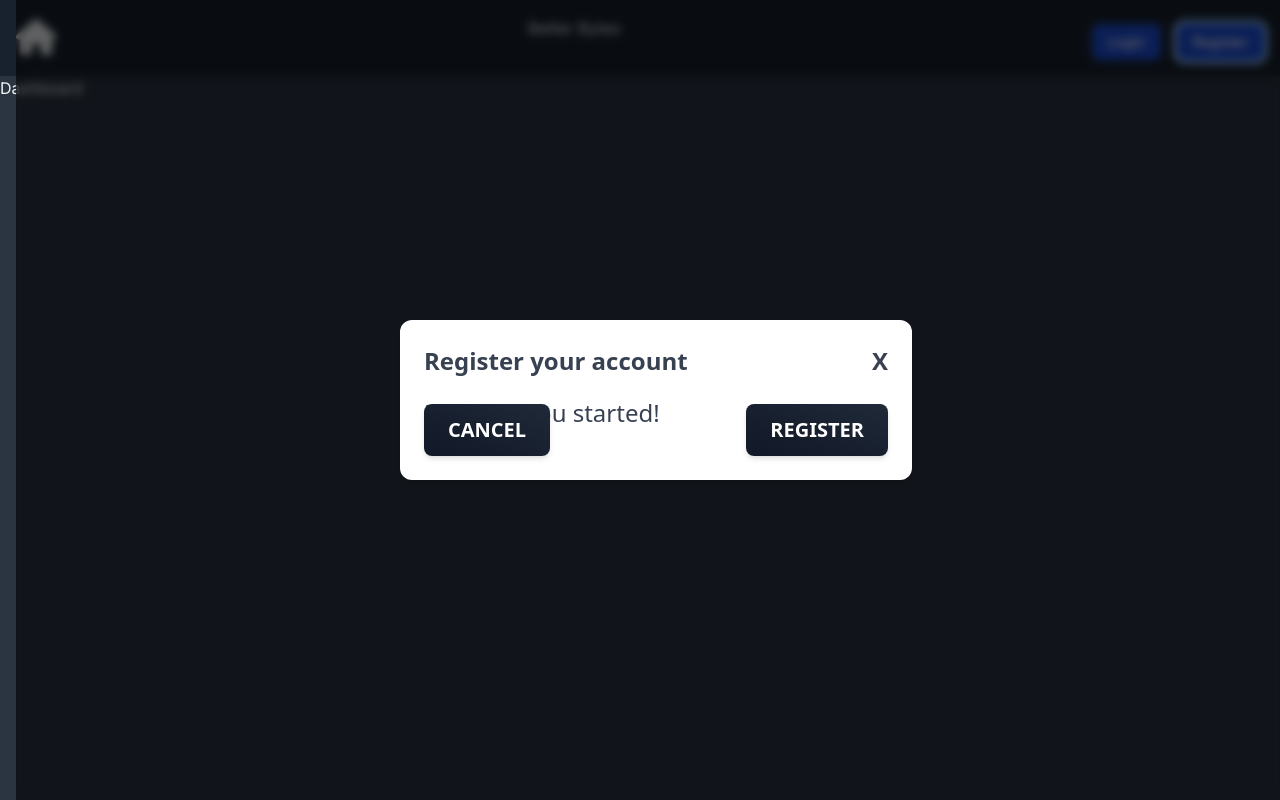
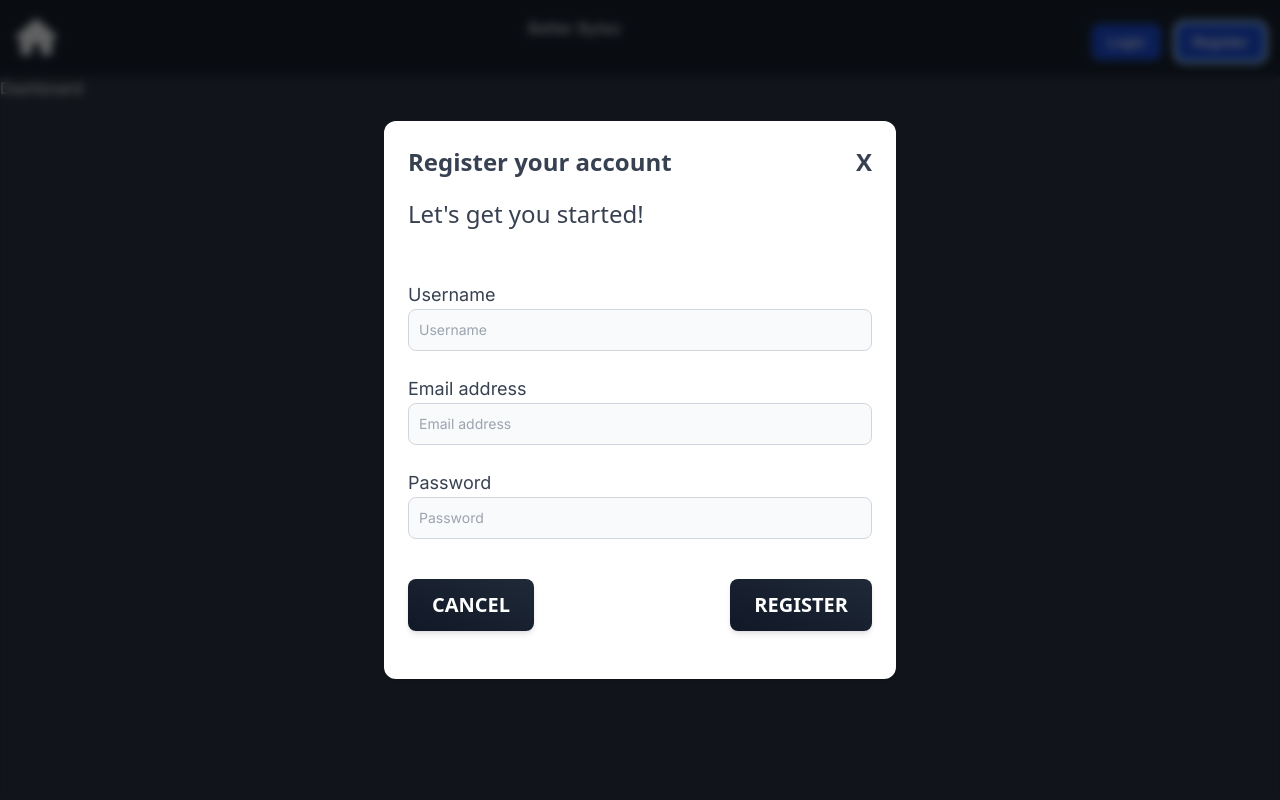
Before and after one commit to MikeTheFyke/better-byte, a Next.js app: page / in a window 1280 px wide. Both pictures are taken after a click on the button "Register". Built offline with nearby package versions, Linux system fonts and the light colour scheme; no server answers.

Commit message:
Added register form to register dialog

```diff
--- a/app/(components)/RegisterButton.tsx
+++ b/app/(components)/RegisterButton.tsx
@@ -4,8 +4,6 @@ import RegisterDialog from "./RegisterDialog";
 
 export const RegisterButton = () => {
 	const [registerDialogOpen, setRegisterDialogOpen] = useState(false);
-
-	console.log("Is register open? : ", registerDialogOpen);
 
 	return (
 		<>
--- a/app/(components)/RegisterDialog.tsx
+++ b/app/(components)/RegisterDialog.tsx
@@ -1,5 +1,6 @@
 import { useRouter } from "next/navigation";
 import React, { Dispatch, SetStateAction } from "react";
+import { RegisterForm } from "./RegisterForm";
 
 interface Props {
 	registerDialogOpen: boolean;
@@ -12,27 +13,15 @@ const RegisterDialog = ({
 }: Props) => {
 	const router = useRouter();
 
-	// const deleteRecipe = async () => {
-	// 	const res = await fetch(`http://localhost:3000/api/Recipes/${recipeId}`, {
-	// 		method: "DELETE",
-	// 	});
-	// 	if (res.ok) {
-	// 		setOpenDeleteDialog(false);
-	// 		router.refresh();
-	// 	} else {
-	// 		throw new Error("Failed to update Recipe.");
-	// 	}
-	// };
-
 	return (
 		<div
 			data-dialog-backdrop="register-dialog"
 			data-dialog-backdrop-close="true"
-			className="fixed inset-0 z-[999] grid h-screen w-screen place-items-center bg-black bg-opacity-60 backdrop-blur-sm transition-opacity duration-300"
+			className="fixed top-0 left-o -inset-4 z-[999] grid h-screen w-screen place-items-center bg-black bg-opacity-60 backdrop-blur-sm transition-opacity duration-300"
 		>
 			<div
 				data-dialog="register-dialog"
-				className="relative mx-auto flex w-full max-w-[32rem] flex-col rounded-xl bg-white bg-clip-border text-gray-700 shadow-md h-[20%]"
+				className="relative mx-auto flex w-full max-w-[32rem] flex-col rounded-xl bg-white bg-clip-border text-gray-700 shadow-md h-[558px]"
 			>
 				{/* Main container */}
 				<div className="flex flex-col gap-4 p-6">
@@ -57,22 +46,10 @@ const RegisterDialog = ({
 					</div>
 				</div>
 				{/* End of main container */}
-				<div className="p-6 pt-0 absolute bottom-0 w-full flex flex-row justify-between">
-					<button
-						className="block select-none rounded-lg bg-gradient-to-tr from-gray-900 to-gray-800 py-3 px-6 text-center font-sans text-xl font-bold uppercase text-white shadow-md shadow-gray-900/10 transition-all hover:shadow-lg hover:shadow-gray-900/20 active:opacity-[0.85] disabled:pointer-events-none disabled:opacity-50 disabled:shadow-none"
-						type="button"
-						onClick={() => setRegisterDialogOpen(false)}
-					>
-						Cancel
-					</button>
-					<button
-						className="block select-none rounded-lg bg-gradient-to-tr from-gray-900 to-gray-800 py-3 px-6 text-center font-sans text-xl font-bold uppercase text-white shadow-md shadow-gray-900/10 transition-all hover:shadow-lg hover:shadow-gray-900/20 active:opacity-[0.85] disabled:pointer-events-none disabled:opacity-50 disabled:shadow-none"
-						type="button"
-						// onClick={() => deleteRecipe()}
-					>
-						Register
-					</button>
-				</div>
+				<RegisterForm
+					registerDialogOpen={registerDialogOpen}
+					setRegisterDialogOpen={setRegisterDialogOpen}
+				/>
 			</div>
 		</div>
 	);
--- /dev/null
+++ b/app/(components)/RegisterForm.tsx
@@ -0,0 +1,93 @@
+"use client";
+import { Dispatch, SetStateAction, useState } from "react";
+
+interface Props {
+	registerDialogOpen: boolean;
+	setRegisterDialogOpen: Dispatch<SetStateAction<boolean>>;
+}
+
+export const RegisterForm = ({
+	registerDialogOpen,
+	setRegisterDialogOpen,
+}: Props) => {
+	const handleChange = (e: any) => {
+		const value = e.target.value;
+		const name = e.target.name;
+
+		setFormData((prevState) => ({
+			...prevState,
+			[name]: value,
+		}));
+	};
+
+	const startingRegistrationData = {
+		username: "",
+		email: "",
+		password: "",
+	};
+
+	const [formData, setFormData] = useState(startingRegistrationData);
+
+	return (
+		<div className="flex flex-col gap-4 p-6">
+			<div className="w-full inline-block">
+				<div className="mb-4">
+					<div>
+						<label className="text-lg">Username</label>
+						<input
+							id="username"
+							name="username"
+							type="text"
+							onChange={handleChange}
+							required={true}
+							value={formData.username}
+							className="bg-gray-50 border border-gray-300 text-gray-900 text-sm rounded-lg focus:ring-blue-500 focus:border-blue-500 block p-2.5 dark:bg-gray-700 dark:border-gray-600 dark:placeholder-gray-400 dark:text-white dark:focus:ring-blue-500 dark:focus:border-blue-500 w-full mb-6"
+							placeholder="Username"
+						/>
+					</div>
+					<div>
+						<label className="text-lg">Email address</label>
+						<input
+							id="email"
+							name="email"
+							type="email"
+							onChange={handleChange}
+							required={true}
+							value={formData.email}
+							className="bg-gray-50 border border-gray-300 text-gray-900 text-sm rounded-lg focus:ring-blue-500 focus:border-blue-500 block p-2.5 dark:bg-gray-700 dark:border-gray-600 dark:placeholder-gray-400 dark:text-white dark:focus:ring-blue-500 dark:focus:border-blue-500 w-full mb-6"
+							placeholder="Email address"
+						/>
+					</div>
+					<div>
+						<label className="text-lg">Password</label>
+						<input
+							id="password"
+							name="password"
+							type="password"
+							onChange={handleChange}
+							required={true}
+							value={formData.password}
+							className="bg-gray-50 border border-gray-300 text-gray-900 text-sm rounded-lg focus:ring-blue-500 focus:border-blue-500 block p-2.5 dark:bg-gray-700 dark:border-gray-600 dark:placeholder-gray-400 dark:text-white dark:focus:ring-blue-500 dark:focus:border-blue-500 w-full mb-10"
+							placeholder="Password"
+						/>
+					</div>
+					<div className="mt-10 w-full flex flex-row justify-between">
+						<button
+							className="block select-none rounded-lg bg-gradient-to-tr from-gray-900 to-gray-800 py-3 px-6 text-center font-sans text-xl font-bold uppercase text-white shadow-md shadow-gray-900/10 transition-all hover:shadow-lg hover:shadow-gray-900/20 active:opacity-[0.85] disabled:pointer-events-none disabled:opacity-50 disabled:shadow-none"
+							type="button"
+							onClick={() => setRegisterDialogOpen(false)}
+						>
+							Cancel
+						</button>
+						<button
+							className="block select-none rounded-lg bg-gradient-to-tr from-gray-900 to-gray-800 py-3 px-6 text-center font-sans text-xl font-bold uppercase text-white shadow-md shadow-gray-900/10 transition-all hover:shadow-lg hover:shadow-gray-900/20 active:opacity-[0.85] disabled:pointer-events-none disabled:opacity-50 disabled:shadow-none"
+							type="button"
+						>
+							Register
+						</button>
+					</div>
+				</div>
+			</div>
+		</div>
+	);
+};
```
